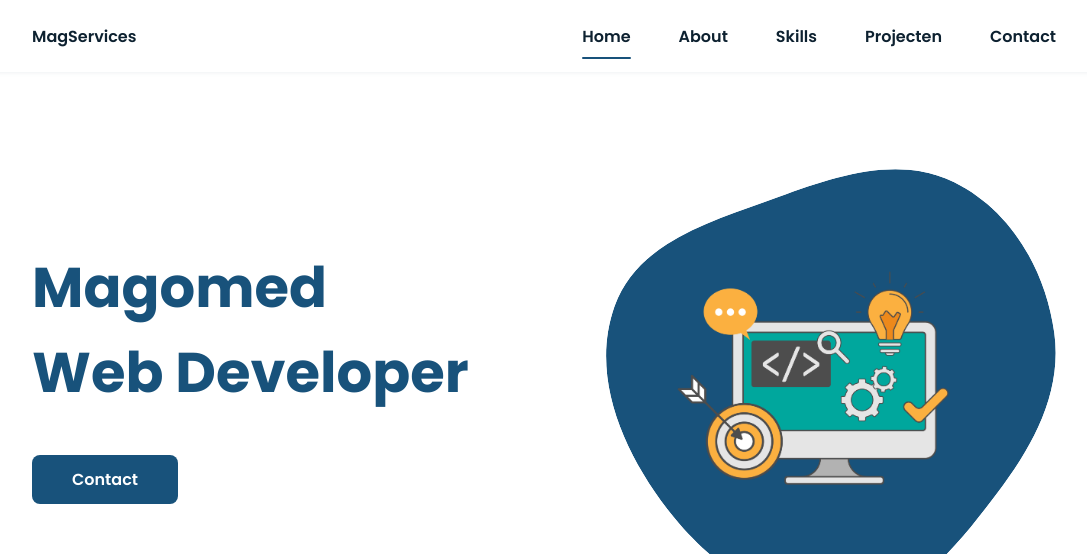
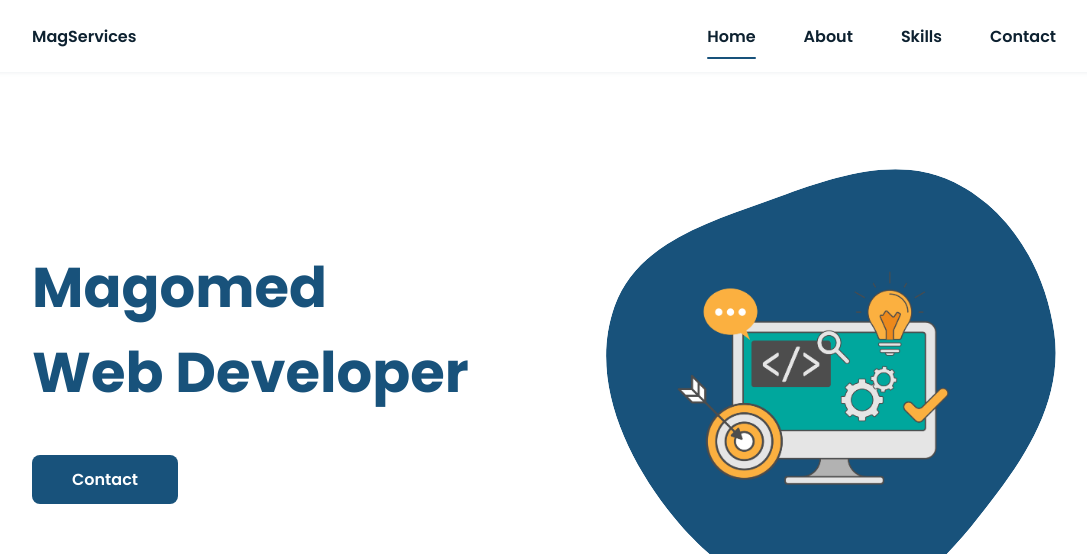
Before and after one commit to div-tag-cyber/portfolio, a plain HTML site: page index.html in a window 1280 px wide. Shown: the top 554 px of the page, without its empty margins (96-1183 px from the left). Drawn offline with nearby package versions, Linux system fonts and the light colour scheme; a script that the page names is missing.

Commit message:
Update index.html

```diff
--- a/index.html
+++ b/index.html
@@ -23,7 +23,6 @@
                         <li class="nav__item"><a href="#home" class="nav__link active">Home</a></li>
                         <li class="nav__item"><a href="#about" class="nav__link">About</a></li>
                         <li class="nav__item"><a href="#skills" class="nav__link">Skills</a></li>
-                        <li class="nav__item"><a href="#work" class="nav__link">Projecten</a></li>
                         <li class="nav__item"><a href="#contact" class="nav__link">Contact</a></li>
                     </ul>
                 </div>
```
